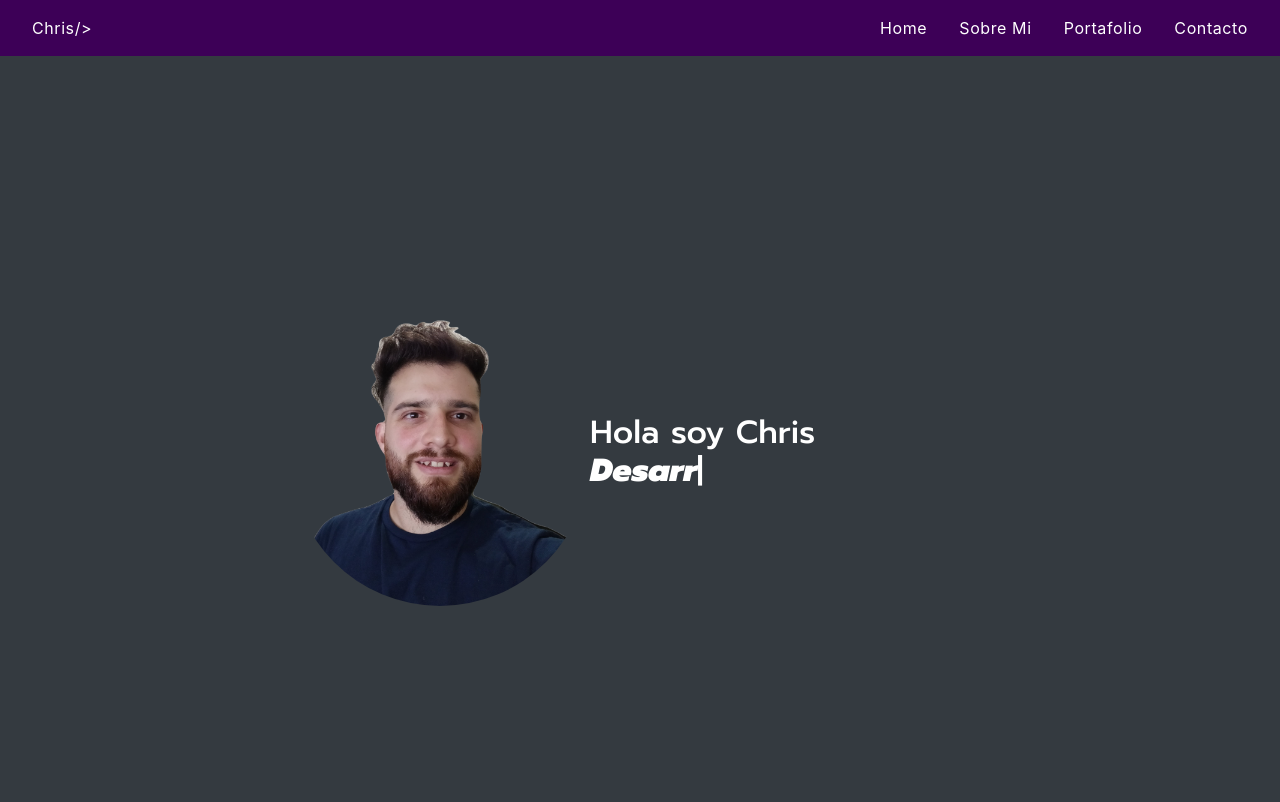
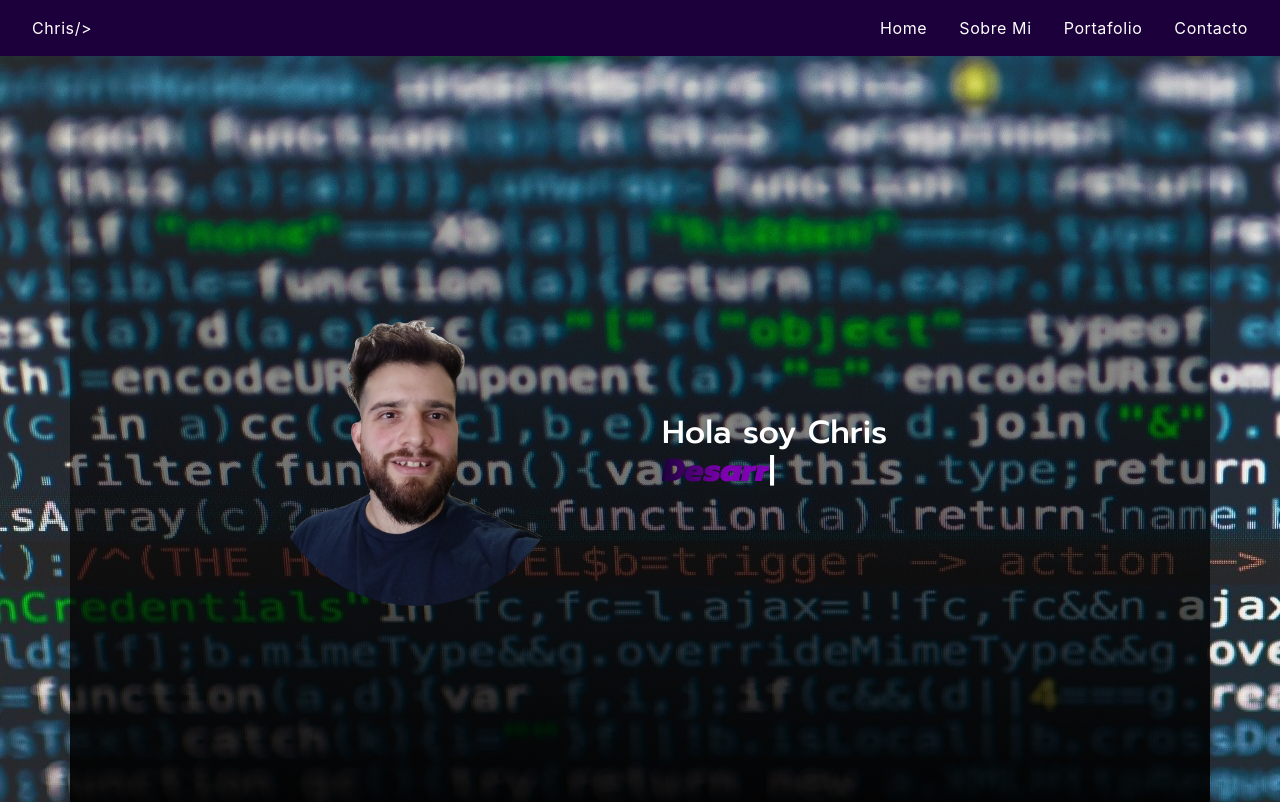
Before and after one commit to ChristiaCorrado/portfolioPersonal, a website: page index.html in a window 1280 px wide. Shown: the top 802 px of the page. Drawn offline with Linux system fonts and the light colour scheme.

Commit message:
commitInicial

```diff
--- a/index.html
+++ b/index.html
@@ -41,31 +41,33 @@
       </nav>
     </div>
 
-    <div class="firstContainer bg-dark d-flex justify-content-center align-items-center">
+    <section class="firstContainer bg-dark d-flex justify-content-center align-items-center">
 
-      <div class="container d-flex align-items-center justify-content-center row">
+      <div class="container d-flex align-items-center justify-content-center row gradientFirstContainer">
 
         <div>
-          <div class="myPic">
+          <div class="myPic pr-lg-5">
             <img src="media/myBgPic.png" alt="">
           </div>
         </div>
-        <div class="typedContainer">
-            <h2 class="titulo">Hola soy Chris<br/><span class="typed"></span></h2>
+
+        <div class="typedContainer pl-lg-5">
+          <h2 class="titulo">Hola soy Chris<br/><span class="typed typedColor"></span></h2>
         </div>
 
       </div>
 
-    </div>
-
-    <div class="container-fluid d-flex bg-white">
+    </section>
+section
+    <section class="containerSobremy">
+      <div class="container-fluid d-flex bg-white containerSobremy">
       <div class="containerAbout">
-          <div class="aboutMy d-flex  align-items-center justify-content-center">
-            <div>
+        <div class="aboutMy d-flex  align-items-center justify-content-center">
+          <div>
             <h3>Sobre mi</h3>
             <p>Soy de Rio Cuarto Cordoba Argentina </p>
-            </div>
           </div>
+        </div>
       </div>
       <div class="containerSkill">
         <div class="skills"></div>
@@ -76,11 +78,12 @@
         <div class="skills"></div>
       </div>
     </div>
+  </section>
 
-    <div class="footer">
+    <section class="footer">
 
     </div>
-  </div>
+  </section>
 
   <!--------LINK JQUERY-------->
   <script src="bootstrap/scripts/jquery-3.5.1.slim.min.js" ></script>
--- a/scss/_main.scss
+++ b/scss/_main.scss
@@ -8,7 +8,7 @@
 .bgNavbar{
   font-weight: $fRegular;
   letter-spacing: 0.6px;
-  background: #3d0057;
+  background: #1c003b;
   color: white;
   border: none;
   a{
@@ -18,6 +18,15 @@
   a:hover{ color: white;}
 }
 
+.firstContainer{
+  background-image: url(../media/fondoInit.jpg);
+}
+
+.gradientFirstContainer{
+  width: 100%;
+  height: 100%;
+  background-image: linear-gradient(180deg, transparent, #000);
+}
 
 .myPic{
 
@@ -38,7 +47,9 @@
 
 }
 .typedDevelop{
-  color:#fff;
+  background:  linear-gradient(90deg, rgba(28,0,59,1) 0%, rgba(127,0,178,1) 59%);
+   -webkit-background-clip: text;
+  color: transparent;
   font-size: $fBlackI;
 }
 
@@ -46,6 +57,12 @@ body{
   font-family: $fuente;
 }
 
+.containerSobremy{
+  position: absolute;
+  z-index: 20;
+  padding-top: 30px;
+  padding-bottom: 30px;
+}
 .containerAbout{
 padding: 20px;
 }
```
Also changed, not shown: css/style.css.
